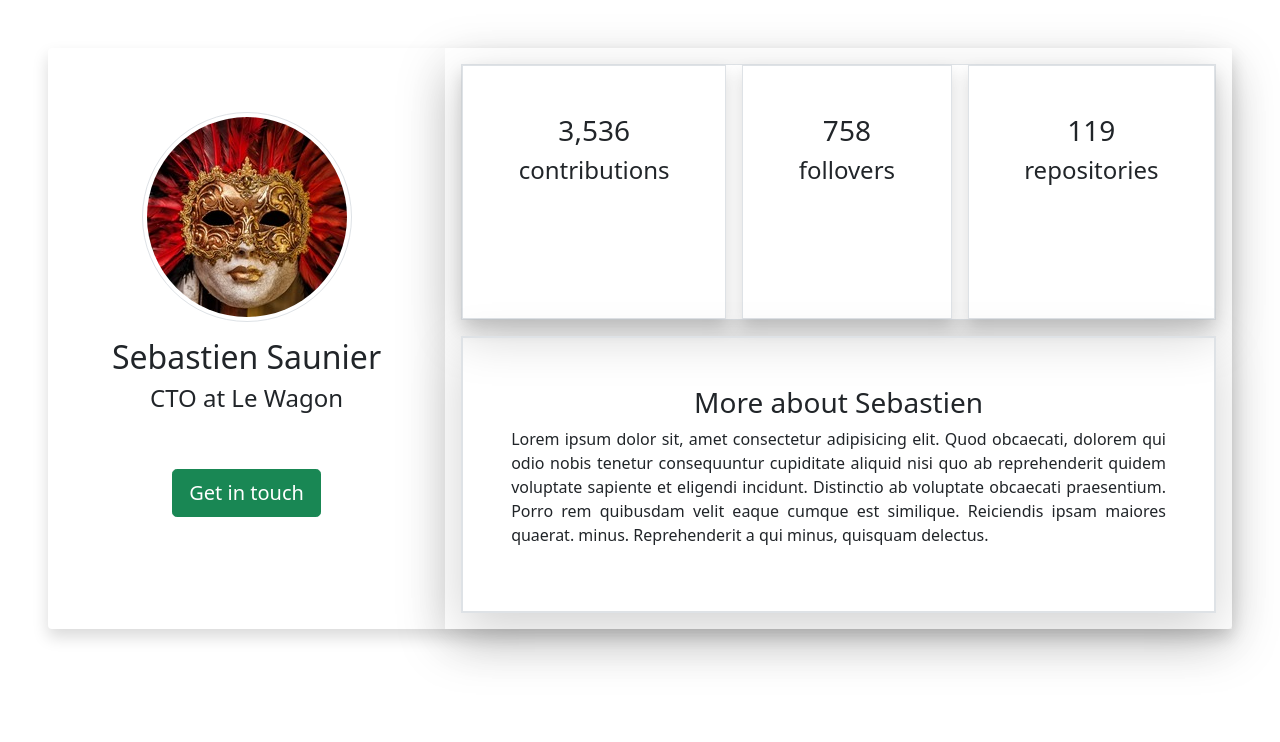
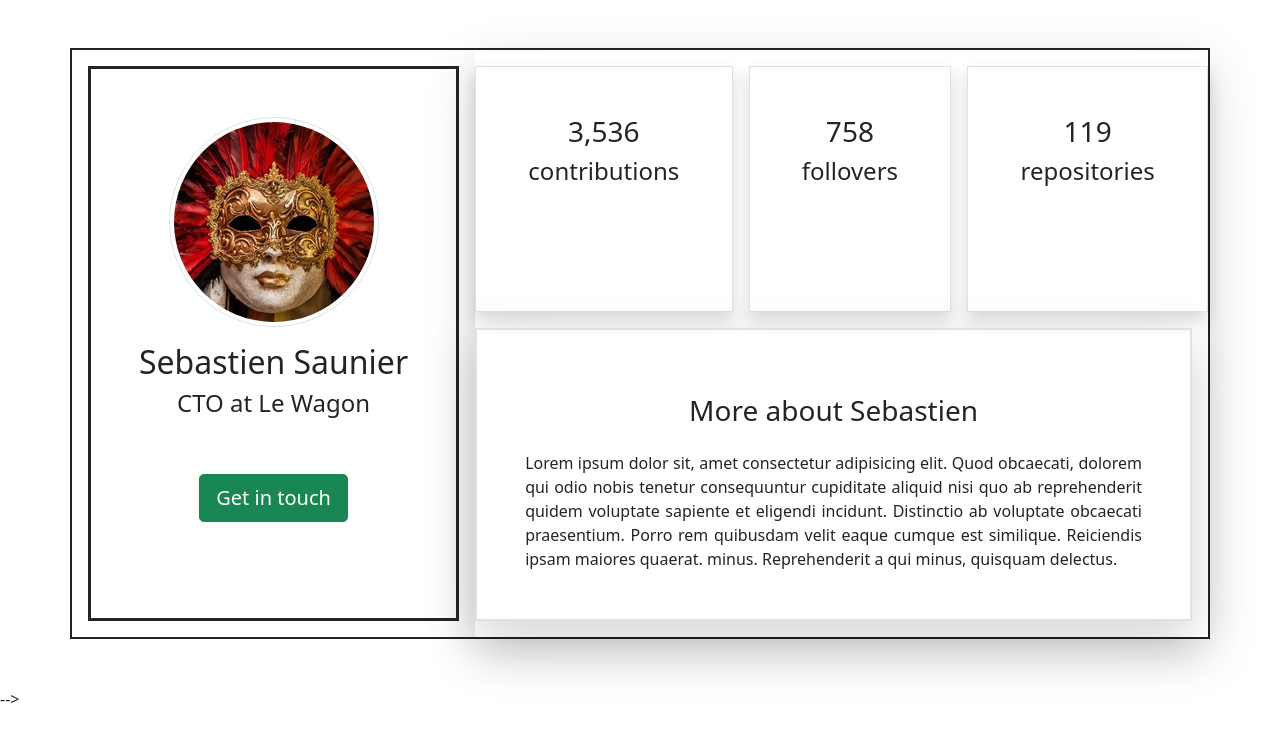
Before and after one commit to PalarLine/lesson10, a plain HTML site: page index.html in a window 1280 px wide. Drawn offline with nearby package versions, Linux system fonts and the light colour scheme.

Commit message:
size main container

```diff
--- a/index.html
+++ b/index.html
@@ -9,49 +9,48 @@
     <link rel="stylesheet" href="assets/css/style.css">
 </head>
 <body>
-    <div class="flex-container d-flex  m-5 px-0  shadow mb-5 bg-white rounded  ">
-        <div class="containerleft d-flex flex-column  text-center p-5 m-3 mr-0  ">
+    <!--<div class="glavny   border border-2 border-dark"> -->
+    <div class="container d-flex my-5 mx-auto px-0 border border-2 border-dark">
+        <div class="containerleft d-flex flex-column  text-center p-5 border border-3 border-dark  m-3 ">
                     <img class="img-thumbnail rounded-circle rounded m-auto mb-3 d-block" src="assets/img/anybody.jpg"  alt="avatar">
                     <h2>Sebastien&nbsp;Saunier</h2>
                     <h4>CTO at Le Wagon</h4>
                     <button class="btn btn-success btn-lg mx-auto  my-5">Get in touch</button>
-                    <div class="container"></div>
-         </div>
+        </div>
+        <div class="containerright d-flex flex-column  text-center   shadow-lg">
+                    <div class="container1 d-flex flex-row  gap-3  mt-3 ps-0  h-50">
 
-        <div class="containerright d-flex flex-column  text-center   shadow-lg ">
-                <div class="container3 d-flex flex-row align-content-stretch  gap-3 mx-3 mt-3 border   border-black-50 shadow-lg h-50">
-
-                        <div class="container4 flex-grow-1 text-center m-auto  p-5 border   border-black-50 h-100 shadow bg-white">
+                        <div class="container2 flex-grow-1 text-center m-auto  p-5  border   border-black-50 h-100 shadow bg-white">
                             <h3>3,536</h3>
                             <h4>contributions</h4>
-                    </div>
+                        </div>
 
 
-                        <div class="container4 flex-grow-1 text-center m-auto p-5 border   border-black-50 shadow h-100 bg-white ">
+                        <div class="container2 flex-grow-1 text-center m-auto p-5 border   border-black-50 shadow h-100 bg-white ">
                             <h3>758</h3>
                             <h4>follovers</h4>
                         </div>
 
 
-                        <div class="container4 flex-grow-1 text-center m-auto p-5 border  h-100  border-black-50 shadow bg-white ">
+                        <div class="container2 flex-grow-1 text-center m-auto p-5 border  h-100  border-black-50 shadow bg-white">
                             <h3>119</h3>
                             <h4>repositories</h4>
                         </div>
 
-                </div>
+                    </div>
 
-                <div class="container3 d-flex justify-content-center align-content-stretch  flex-wrap m-3 p-5  border border-2  border-black-50 shadow-lg h-50">
+                    <div class="container1 d-flex flex-column   me-3 my-3 p-5  border border-2 text-center border-black-50 shadow-lg h-50">
 
-                        <h3 class="flex-grow-1">More about Sebastien</h3>
-                        <p class="flex-grow-1" style="text-align: justify;">Lorem ipsum dolor sit, amet consectetur adipisicing elit. Quod obcaecati, dolorem qui odio nobis tenetur consequuntur cupiditate aliquid nisi quo ab reprehenderit quidem voluptate sapiente et eligendi incidunt. Distinctio ab voluptate obcaecati praesentium. Porro rem quibusdam velit eaque cumque est similique. Reiciendis ipsam maiores quaerat. minus. Reprehenderit a qui minus,  quisquam delectus.</p>
+                        <h3 class="text p-3">More about Sebastien</h3>
+                        <p style="text-align: justify;">Lorem ipsum dolor sit, amet consectetur adipisicing elit. Quod obcaecati, dolorem qui odio nobis tenetur consequuntur cupiditate aliquid nisi quo ab reprehenderit quidem voluptate sapiente et eligendi incidunt. Distinctio ab voluptate obcaecati praesentium. Porro rem quibusdam velit eaque cumque est similique. Reiciendis ipsam maiores quaerat. minus. Reprehenderit a qui minus,  quisquam delectus.
+                        </p>
 
-                </div>
+                    </div>
+
 
         </div>
-        </div>
+
     </div>
-</div>
-</div>
-</div>
+   <!--> </div>-->
 </body>
 </html>
```
